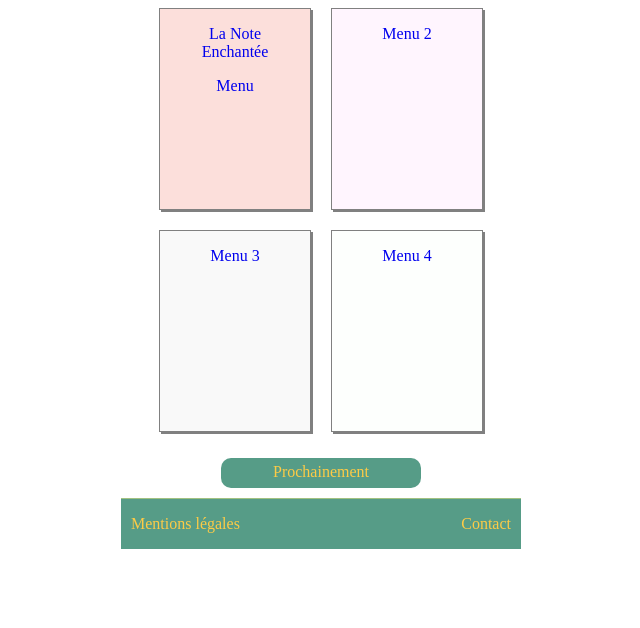
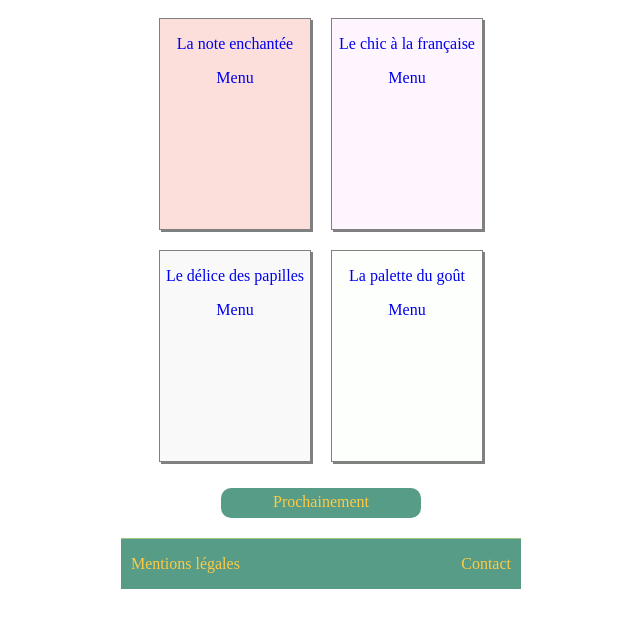
Before and after one commit to phoenix-creaweb/phoenix-creaweb.github.io, a plain HTML site: page ohmyfood/ohmyfood.html in a window 1280 px wide. Shown: the part 60-688 px from the top of the page, without its empty margins (319-959 px from the left). Drawn offline with Linux system fonts and the light colour scheme.

Commit message:
Ajustement des dimensions
revue de la taille des boutons menu
mise en forme mineure du nom des restaurants

```diff
--- a/ohmyfood/ohmyfood.html
+++ b/ohmyfood/ohmyfood.html
@@ -11,32 +11,35 @@
 		<header class="main-color txt-color">
 			<h1 class="text-ctrd margin-topbottom0 padding-middle">ohmyfood</h1>
 		</header>
-		<main>
-			<section class="menu">
+		<main class="padding-bottom10">
+			<section class="menu margin-top10">
 				<a href="./html/menu1.html">
 					<div class="btn border text-ctrd menu-color shadow">
-						<p>La Note<br>Enchantée</p>
+						<p>La note enchantée</p>
 						<p>Menu</p>
 					</div>
 				</a>
 				<a href="./html/menu2.html">
 					<div class="btn border text-ctrd menu-color2 shadow">
-						<p>Menu 2</p>
+						<p>Le chic à la française</p>
+						<p>Menu</p>
 					</div>
 				</a>
 				<a href="./html/menu3.html">
 					<div class="btn border text-ctrd menu-color3 shadow">
-						<p>Menu 3</p>
+						<p>Le délice des papilles</p>
+						<p>Menu</p>
 					</div>
 				</a>
 				<a href="./html/menu4.html">
 					<div class="btn border text-ctrd menu-color4 shadow">
-						<p>Menu 4</p>
+						<p>La palette du goût</p>
+						<p>Menu</p>
 					</div>
 				</a>
 			</section>
-			<aside>
-				<div class="btn-next text-ctrd main-color txt-color">
+			<aside class="">
+				<div class="btn-next text-ctrd main-color txt-color margin-bottom10">
 					<p>Prochainement</p>
 				</div>
 			</aside>
--- a/ohmyfood/style_ohmyfood.css
+++ b/ohmyfood/style_ohmyfood.css
@@ -41,7 +41,7 @@ main
 	text-align: center;
 }
 
-/* Marges spécifiques */
+/* Marges externes spécifiques */
 .margin0
 {
 	margin: 0;
@@ -53,6 +53,18 @@ main
 	margin-bottom: 0;
 }
 
+.margin-top10
+{
+	margin-top: 10px;
+}
+
+.margin-bottom10
+{
+	margin-bottom: 10px;
+}
+
+/* Marges internes spécifiques */
+
 .padding-middle
 {
 	padding: 10px 0;
@@ -61,6 +73,11 @@ main
 .padding-lr10
 {
 	padding: 0 10px;
+}
+
+.padding-bottom10
+{
+	padding-bottom: 10px;
 }
 
 a
@@ -116,7 +133,7 @@ a
 .btn
 {
 	width: 150px;
-	height: 200px;
+	height: 210px;
 	margin: 10px;
 }
 
```
